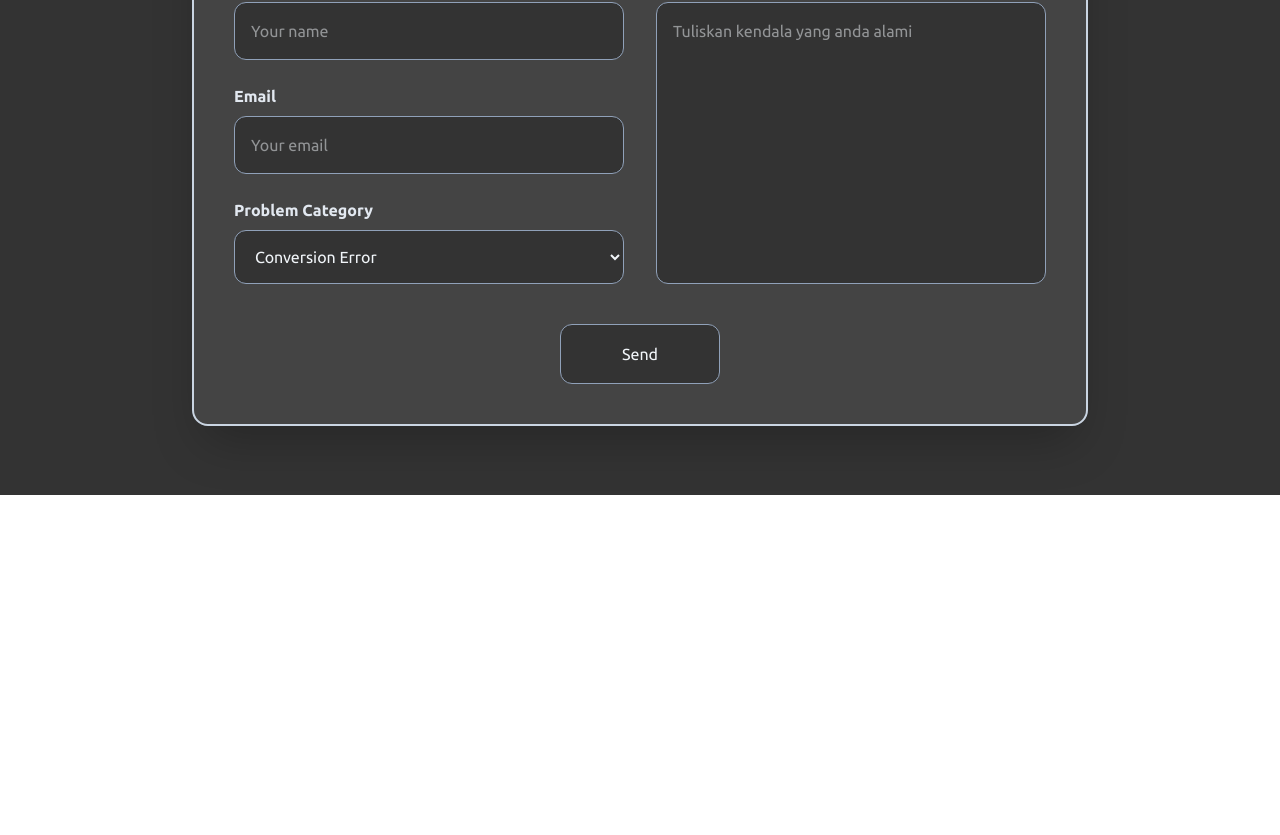
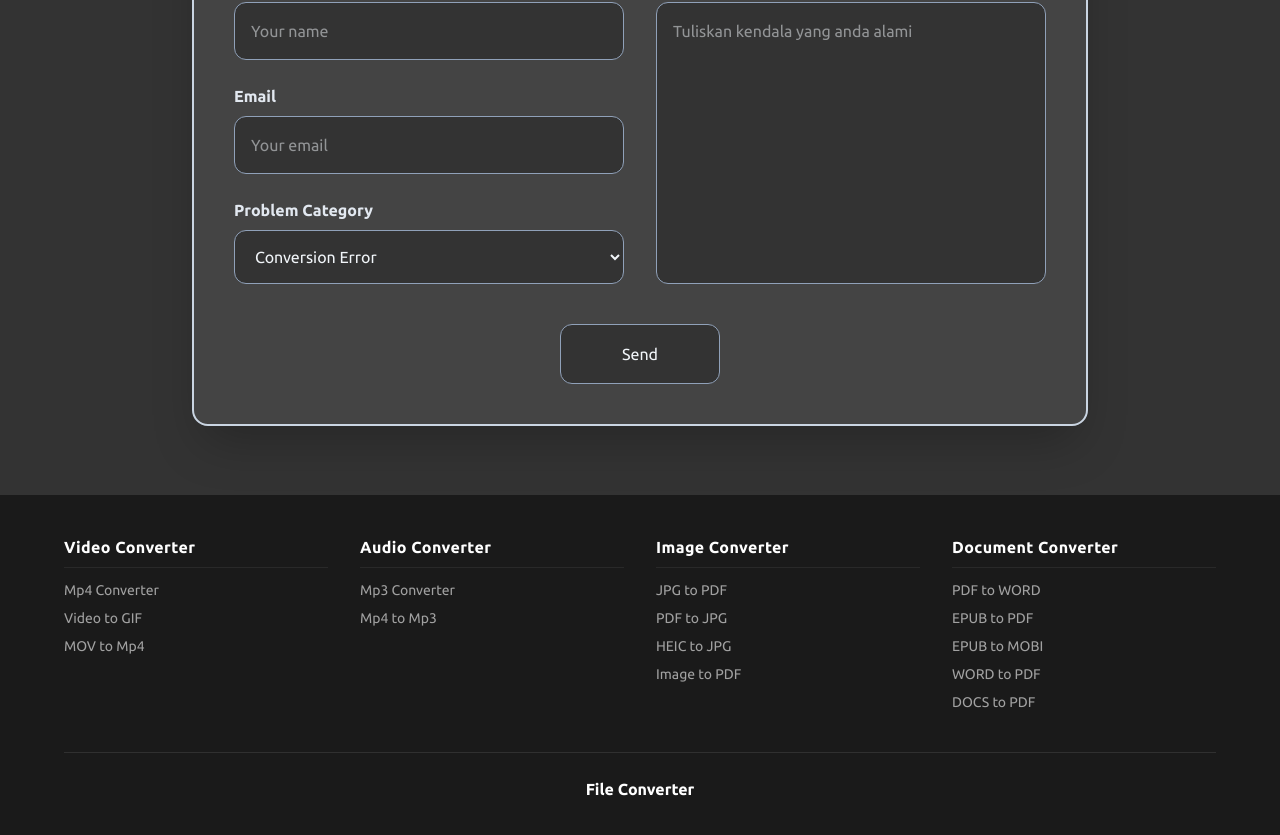
Before and after one commit to Carmeloanthony1/File-Converter, a React (Vite) app in the folder client/: page /help in a window 1280 px wide. Shown: the part 305-1140 px from the top of the page. Before the commit the page ends 800 px from the top, so only its background shows below. Built offline with nearby package versions, Linux system fonts and the light colour scheme.

Commit message:
add: menambahkan dan menghubungkan footer

```diff
--- a/client/src/App.jsx
+++ b/client/src/App.jsx
@@ -8,6 +8,8 @@ import Signup from './Signup';
 import Login from './Login';
 import About from './About';
 import Help from './Help';
+import Footer from './components/Footer';
+
 function Home() {
   const [selected_file, setSelected_file] = useState(null);
   const [realFORMAT, setRealFORMAT] = useState("");
@@ -223,12 +225,18 @@ function Home() {
 
 export default function App(){
   return(
-    <Routes>
-      <Route path = "/" element={<Home/>}/>
-      <Route path = "/signup" element= {<Signup/>}/>
-      <Route path = "/login" element = {<Login/>}/>
-      <Route path = "/about" element = {<About/>}/>
-      <Route path = "/help" element = {<Help/>}/>
-    </Routes>
+      <div className="min-h-screen bg-[#333] text-slate-100 flex flex-col justify-between">
+        <div className="flex-1 flex flex-col">
+          <Routes>
+            <Route path="/" element={<Home/>}/>
+            <Route path="/signup" element={<Signup/>}/>
+            <Route path="/login" element={<Login/>}/>
+            <Route path="/about" element={<About/>}/>
+            <Route path="/help" element={<Help/>}/>
+          </Routes>
+        </div>
+
+        <Footer/>
+      </div>
   );
 }
--- a/client/src/components/Footer.jsx
+++ b/client/src/components/Footer.jsx
@@ -1,5 +1,5 @@
-import { title } from "framer-motion/client";
 import { Link } from "react-router-dom";
+
 export default function Footer(){
     const footer_section = [
         {
@@ -37,4 +37,33 @@ export default function Footer(){
             ],
         },
     ];
+    return (
+        <footer className="w-full bg-[#1a1a1a] h-[360px] text-slate-300 text-sm py-10 md:px-16 mt-auto">
+            <div className="max-w-6xl mx-auto">
+                <div className="grid grid-cols-2 md:grid-cols-4 gap-8 pb-10 border-b border-neutral-700/60">
+                    {footer_section.map((section, idx) => (
+                        <div key={idx} className="flex flex-col gap-3">
+                            <h3 className="text-white font-bold text-base tracking-wide border-b border-neutral-700/40 pb-2">
+                                {section.title}
+                            </h3>
+                            <ul className="flex flex-col gap-2">
+                                {section.links.map((link, lIdx) => (
+                                    <li key={lIdx}>
+                                        <Link to={link.to} className="text-neutral-400 hover:text-white transition-colors block text-sm">
+                                            {link.label}
+                                        </Link>
+                                    </li>
+                                ))}
+                            </ul>
+                        </div>
+                    ))}
+                </div>
+                <div className="flex flex-col sm:flex-row items-center justify-center gap-4 pt-6 text-xs text-neutral-400">
+                    <div className="flex items-center gap-2">
+                        <span className="text-white font-bold text-base tracking-light">File Converter</span>
+                    </div>
+                </div>
+            </div>
+        </footer>
+    )
 }
```
Also changed, not shown: 1 other file (tests, documents, lock files or other folders).
